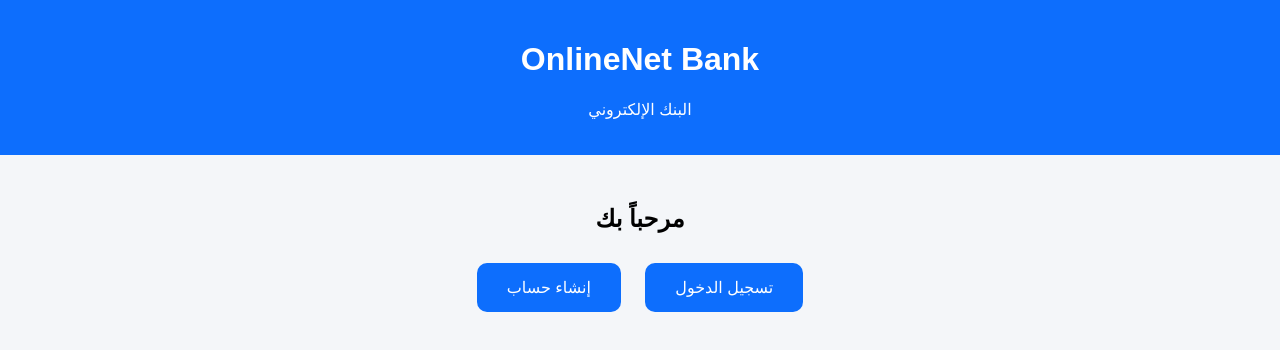
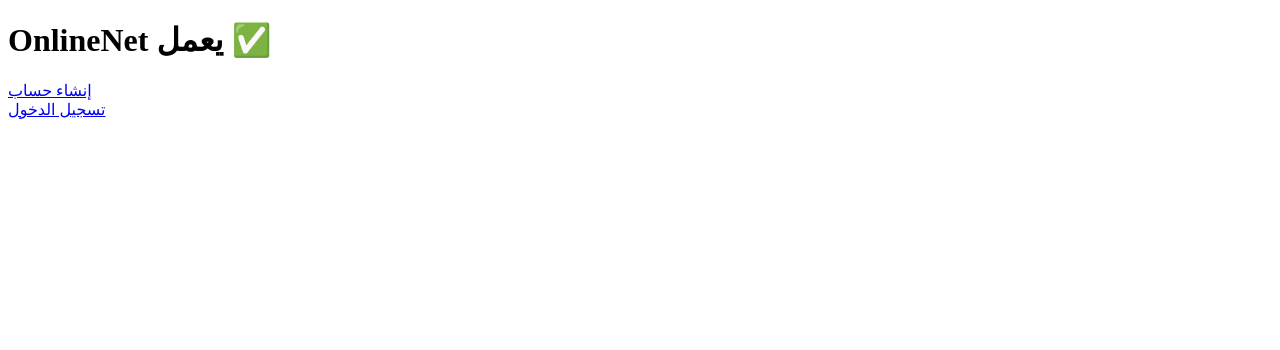
Before and after one commit to Ahmadkaled12/OnlineNet-Bank, a plain HTML site: page index.html in a window 1280 px wide. Drawn offline with Linux system fonts and the light colour scheme.

Commit message:
Update index.html with Arabic content and structure

```diff
--- a/index.html
+++ b/index.html
@@ -1,55 +1,10 @@
+<!DOCTYPE html>
+<html>
+<body>
+<h1>OnlineNet يعمل ✅</h1>
 
-<!DOCTYPE html>
-<html lang="ar" dir="rtl">
-<head>
-<meta charset="UTF-8">
-<meta name="viewport" content="width=device-width, initial-scale=1.0">
-<title>OnlineNet Bank</title>
-
-<style>
-body{
-font-family:Arial,sans-serif;
-background:#f4f6f9;
-margin:0;
-text-align:center;
-}
-
-.header{
-background:#0d6efd;
-color:white;
-padding:20px;
-}
-
-.container{
-margin-top:50px;
-}
-
-.btn{
-display:inline-block;
-padding:15px 30px;
-background:#0d6efd;
-color:white;
-text-decoration:none;
-border-radius:10px;
-margin:10px;
-}
-</style>
-</head>
-
-<body>
-
-<div class="header">
-<h1>OnlineNet Bank</h1>
-<p>البنك الإلكتروني</p>
-</div>
-
-<div class="container">
-<h2>مرحباً بك</h2>
-
-<a href="login.html" class="btn">تسجيل الدخول</a>
-
-<a href="#" class="btn">إنشاء حساب</a>
-</div>
+<a href="register.html">إنشاء حساب</a><br>
+<a href="login.html">تسجيل الدخول</a>
 
 </body>
 </html>
```
